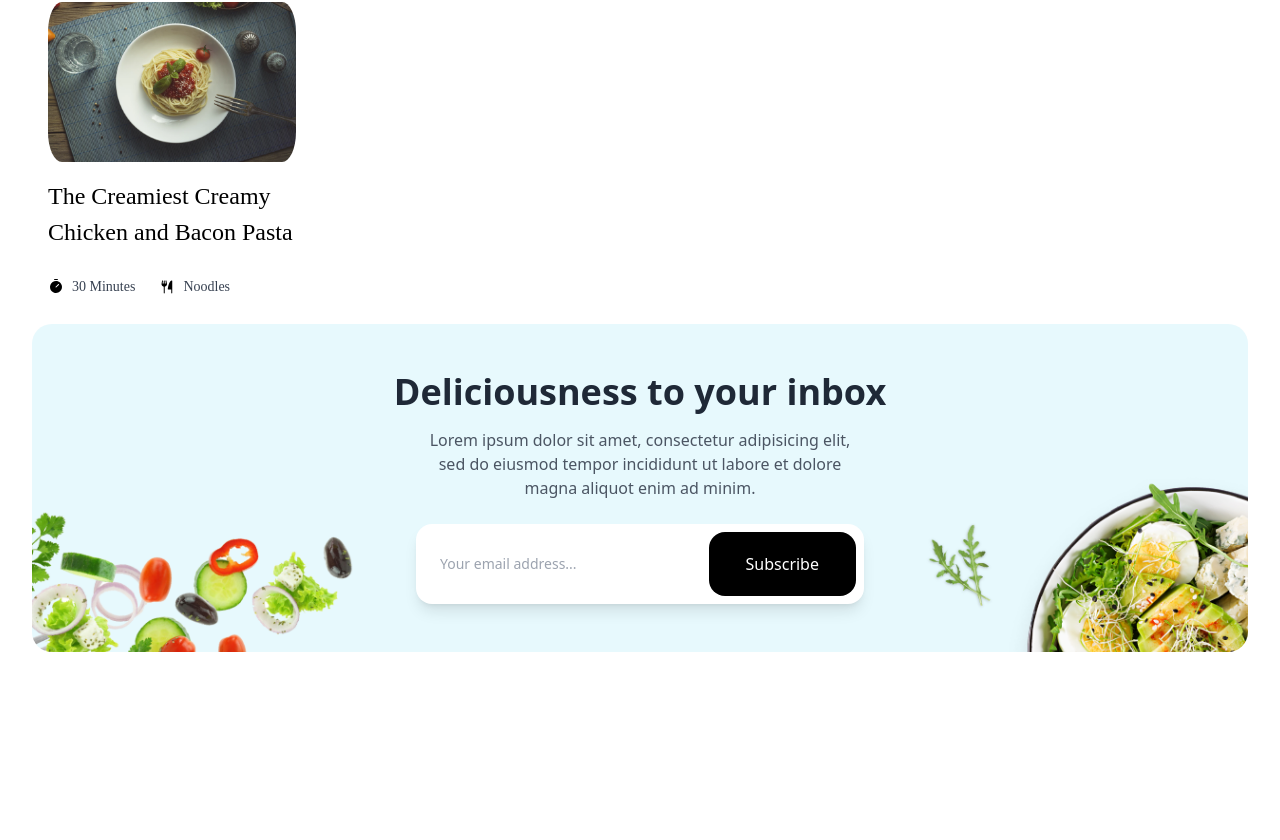
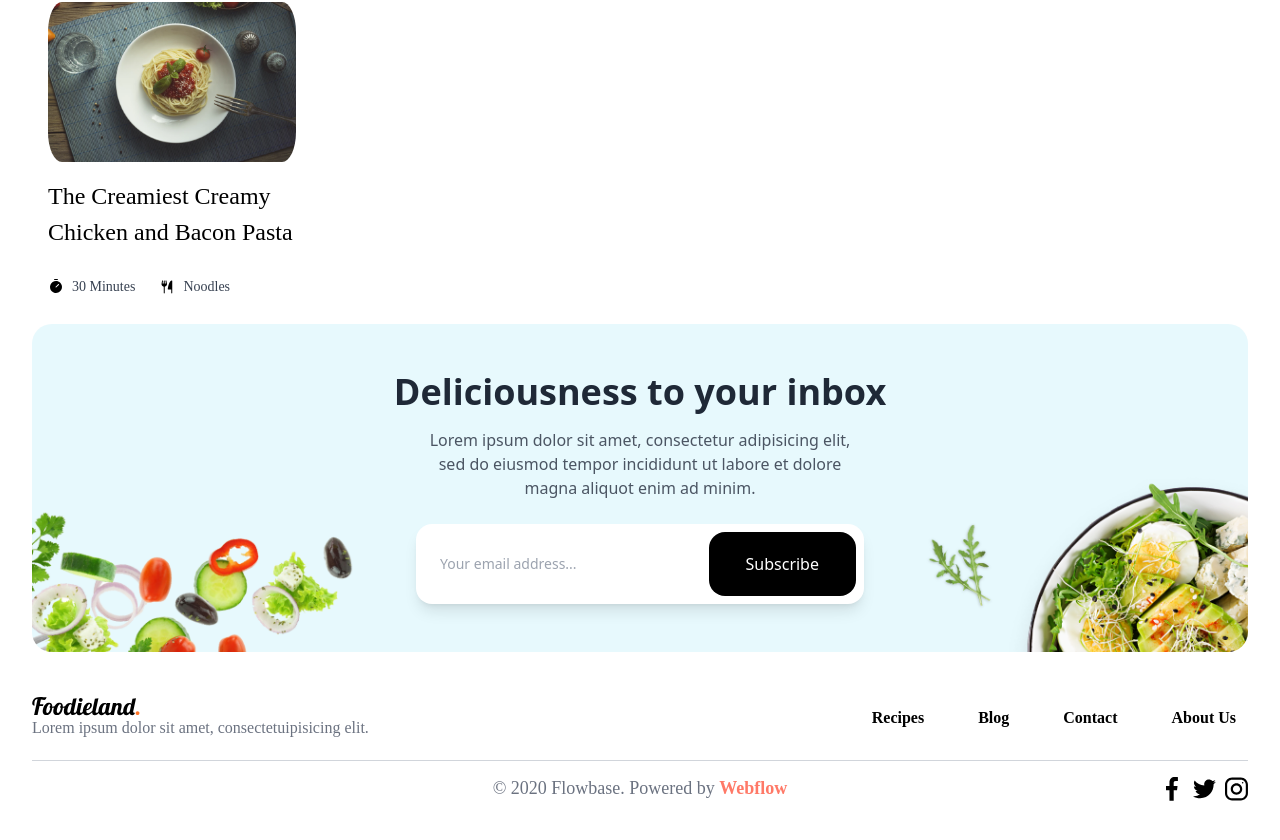
Before and after one commit to manmandh/practice-react, a React (Vite) app: page / in a window 1280 px wide. Shown: the part 4675-5515 px from the top of the page. Before the commit the page ends 5327 px from the top, so only its background shows below. Built offline with nearby package versions, Linux system fonts and the light colour scheme.

Commit message:
#3 add: footer #5

```diff
--- /dev/null
+++ b/src/components/commons/Footer/Footer.tsx
@@ -0,0 +1,66 @@
+import React from 'react';
+import logo from '~/assets/icons/foodieland.svg';
+import facebook from '~/assets/icons/facebook.svg';
+import twitter from '~/assets/icons/twitter.svg';
+import instagram from '~/assets/icons/instagram.svg';
+import { Link} from 'react-router-dom';
+import { INavLinkProps } from '~/commons/interfaces/INavLinkProps';
+
+
+
+const NavLink: React.FC<INavLinkProps> = ({ href, label }) => {
+  return (
+    <li>
+      <Link to={href} className="text-primary hover:text-blue-600 px-3 max-custom-940:px-0 py-2 rounded-md ">
+        {label}
+      </Link>
+    </li>
+  );
+};
+
+const navigationLinks = [
+  { href: '/recipes', label: 'Recipes' },
+  { href: '/blog', label: 'Blog' },
+  { href: '/contact', label: 'Contact' },
+  { href: '/about-us', label: 'About Us' },
+];
+
+const SocialIcon = ({ iconSrc }: { iconSrc: string }) => {
+  return (
+    <Link to="#">
+      <img src={iconSrc} alt="icon" className="h-6 w-6" />
+    </Link>
+  );
+};
+
+const socialMediaIcons = [facebook, twitter, instagram];
+
+export const Footer = () => {
+  return (
+    <footer className="block text-[16px] max-custom-900:py-7 pt-[45px] pb-[75px] mx-8 bg-white font-primary-500">
+      <div className='flex justify-between items-center mb-5 max-md:block'>
+        <div className="flex-shrink-0">
+          <img src={logo} alt="logo" className="h-15 w-15" />
+          <p className='font-primary-400 text-gray-500'>Lorem ipsum dolor sit amet, consectetuipisicing elit.</p>
+        </div>
+        <nav className="space-x-4">
+          <ul className='font-semibold flex gap-[30px] max-custom-940:gap-6 max-custom-440:flex-col max-custom-440:gap-2' >
+            {navigationLinks.map((link) => (
+              <NavLink key={link.href} href={link.href} label={link.label} />
+            ))}
+          </ul>
+        </nav>
+      </div>
+      <div className="border-t border-gray-300">
+        <div className='mt-4 max-custom-440:mt-8 relative flex items-center'>
+          <p className="text-[18px] max-custom-440:text-[14px] text-gray-500 absolute left-1/2 transform -translate-x-1/2 ">© 2020 Flowbase. Powered by <strong className="text-orange">Webflow</strong></p>
+          <div className="flex space-x-2 ml-auto">
+            {socialMediaIcons.map((iconSrc) => (
+              <SocialIcon key={iconSrc} iconSrc={iconSrc} />
+            ))}
+          </div>
+        </div>
+      </div>
+    </footer>
+  );
+};
--- a/src/pages/Home/HomePage.tsx
+++ b/src/pages/Home/HomePage.tsx
@@ -6,6 +6,7 @@ import { Information } from "~/components/commons/Information/Information"
 import { InstagramPost } from "~/components/commons/InstagramPost/InstagramPost"
 import { TittleIns } from "~/components/commons/InstagramPost/TittleIns"
 import { DeliciousnessMail } from "~/components/commons/DeliciousnessMail/DeliciousnessMail"
+import { Footer } from "~/components/commons/Footer/Footer"
 
 const postData = [
     {
@@ -62,5 +63,6 @@ export default function HomePage() {
     <Information/>
     <RecipeListTwo/>
     <DeliciousnessMail/>
+    <Footer/>
   </>
 }
--- a/tailwind.config.js
+++ b/tailwind.config.js
@@ -18,6 +18,7 @@ module.exports = {
         'transparent-blue': 'rgba(231, 249, 253, 0)',
         'light-blue': '#E7F9FD',
         'bgc-opacity': 'rgba(0, 0, 0, 0.05)',
+        'orange': '#FF7967',
       },
       screens: {
         'custom-900': '900px',
```
